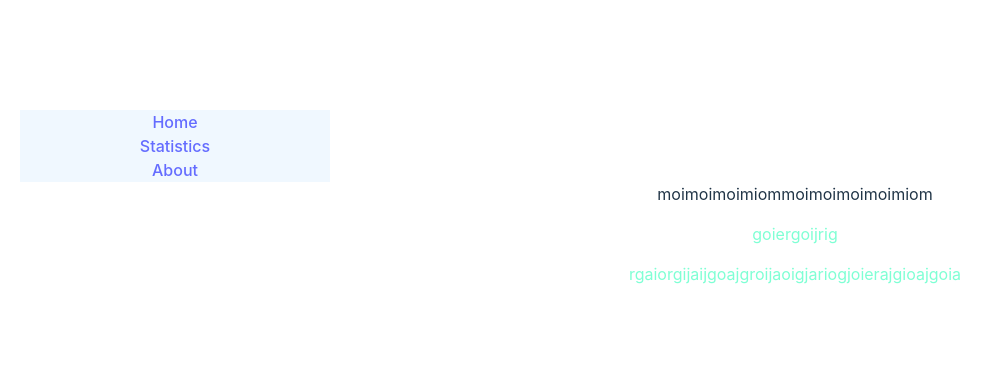
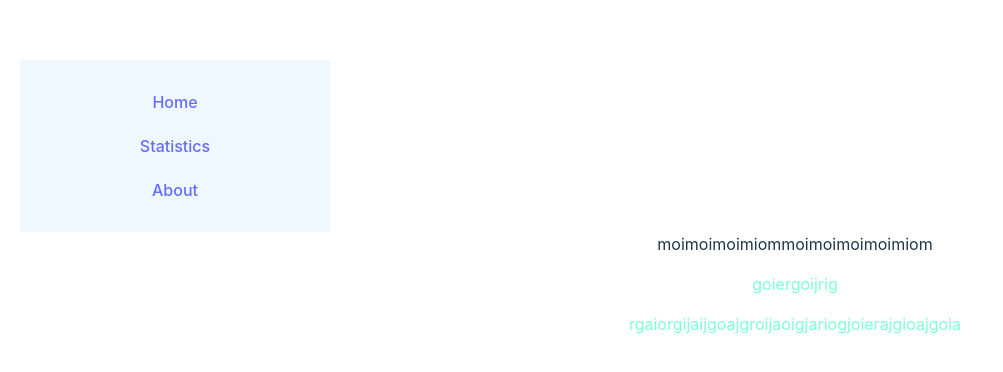
Before and after one commit to Roosa-Pasanen/CountApp, a React (Vite) app: page / in a window 1280 px wide. Shown: the part 194-566 px from the top of the page, without its empty margins (0-1003 px from the left). Built offline with nearby package versions, Linux system fonts and the light colour scheme.

Commit message:
sidebar styling

```diff
--- a/package.json
+++ b/package.json
@@ -11,7 +11,8 @@
   },
   "dependencies": {
     "react": "^18.2.0",
-    "react-dom": "^18.2.0"
+    "react-dom": "^18.2.0",
+    "react-router-dom": "^6.20.1"
   },
   "devDependencies": {
     "@types/react": "^18.2.37",
--- a/src/App.css
+++ b/src/App.css
@@ -7,6 +7,13 @@
 
 .sidebar {
   background-color: aliceblue;
+  padding-top: 10px;
+  padding-bottom: 10px;
+}
+
+.sidebar-item {
+  margin: 20px;
+  padding: auto;
 }
 
 p {
```
Also changed, not shown: 1 other file (tests, documents, lock files or other folders).
